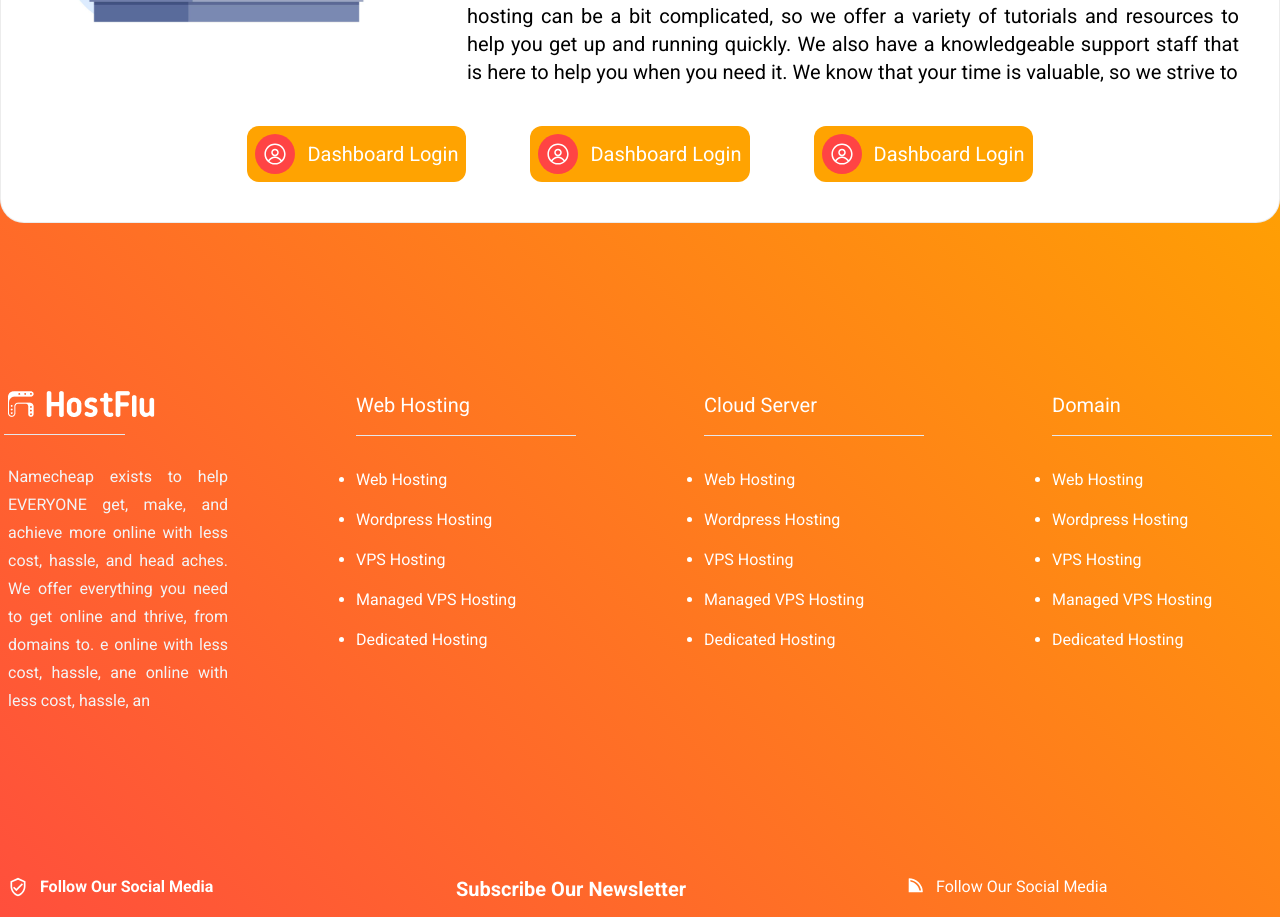
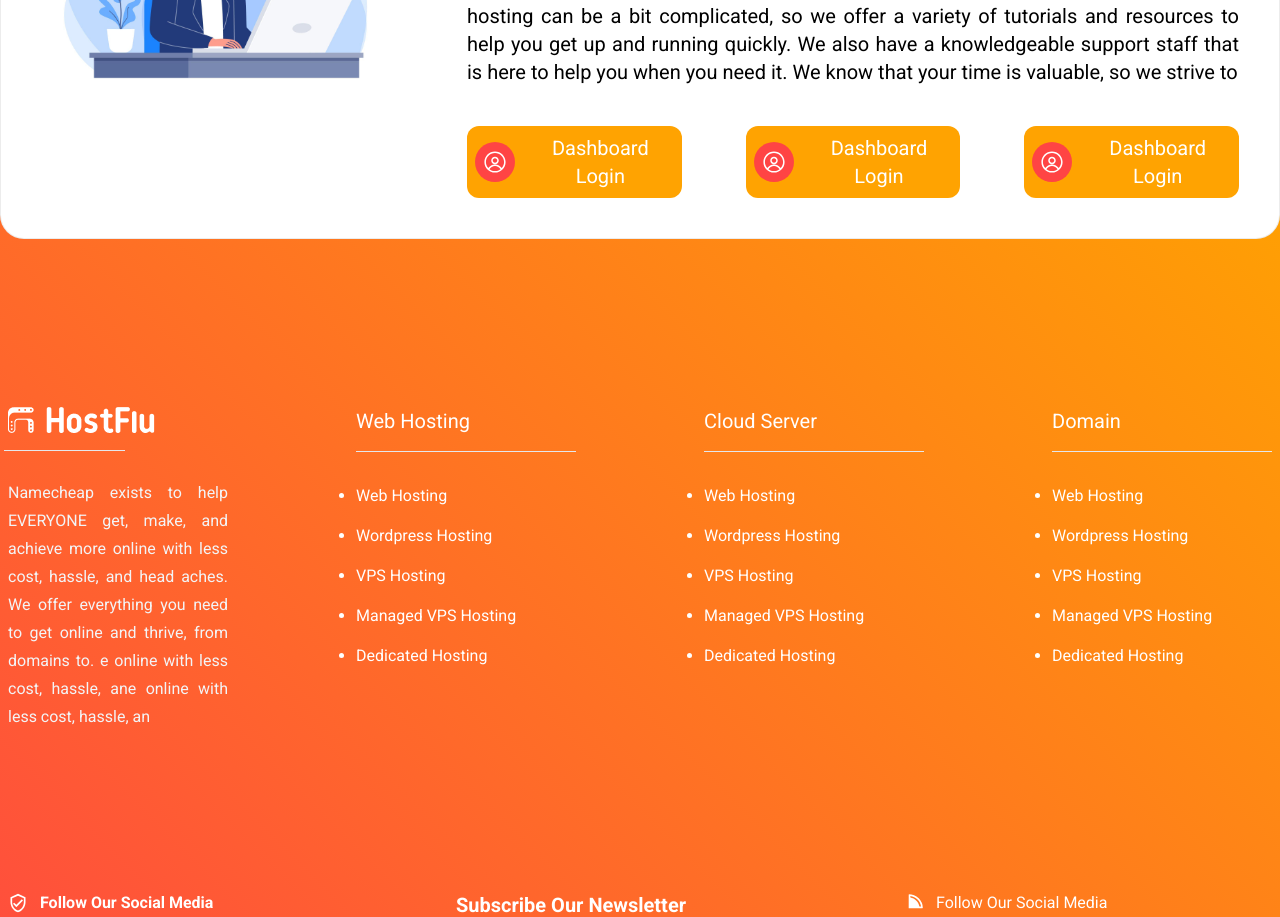
Before and after one commit to pothikit/hostfule-project, a React (Create React App) app: page / in a window 1280 px wide. Shown: the part 8940-9857 px from the top of the page. Built offline with nearby package versions, Linux system fonts and the light colour scheme; a web font is replaced by a local one.

Commit message:
slider arrow issue fixe

```diff
--- a/src/components/footer/Footer.jsx
+++ b/src/components/footer/Footer.jsx
@@ -29,13 +29,15 @@
                         <div className='md:col-span-2'>
                             <h2 className='text-2xl md:text-4xl font-medium mb-8 capitalize'>We are here to help you </h2>
                             <p className='text-justify text-base md:text-xl'>Thank you for your interest in our hosting company support. We are committed to providing our customers with the highest quality service and support. Our team of experienced professionals is here to answer any questions you may have and assist you with setting up your hosting account. Our team is available 24 hours a day, seven days a week, to provide you with the best possible experience. We strive to make sure your hosting experience is stress-free and hassle-free. We understand that sometimes hosting can be a bit complicated, so we offer a variety of tutorials and resources to help you get up and running quickly. We also have a knowledgeable support staff that is here to help you when you need it. We know that your time is valuable, so we strive to</p>
+                            <div className="butttons flex gap-5 md:gap-16 mt-10">
+                                <button className='text-base md:text-xl flex items-center gap-3 p-2 bg-[#FFA301] text-white rounded-xl hover:bg-gradient-to-tr from-primary to-secondary duration-300 group'><span className='group-hover:text-primary text-white p-2 rounded-full group-hover:bg-white bg-primary text-2xl'><RxAvatar /></span><span>Dashboard Login</span></button>
+                                <button className='text-base md:text-xl flex items-center gap-3 p-2 bg-[#FFA301] text-white rounded-xl hover:bg-gradient-to-tr from-primary to-secondary duration-300 group'><span className='group-hover:text-primary text-white p-2 rounded-full group-hover:bg-white bg-primary text-2xl'><RxAvatar /></span><span>Dashboard Login</span></button>
+                                <button className='text-base md:text-xl flex items-center gap-3 p-2 bg-[#FFA301] text-white rounded-xl hover:bg-gradient-to-tr from-primary to-secondary duration-300 group'><span className='group-hover:text-primary text-white p-2 rounded-full group-hover:bg-white bg-primary text-2xl'><RxAvatar /></span><span>Dashboard Login</span></button>
+                            </div>
                         </div>
+
                     </div>
-                    <div className="butttons flex justify-center gap-5 md:gap-16 mt-10">
-                        <button className='text-base md:text-xl flex items-center gap-3 p-2 bg-[#FFA301] text-white rounded-xl hover:bg-gradient-to-tr from-primary to-secondary duration-300 group'><span className='group-hover:text-primary text-white p-2 rounded-full group-hover:bg-white bg-primary text-2xl'><RxAvatar /></span><span>Dashboard Login</span></button>
-                        <button className='text-base md:text-xl flex items-center gap-3 p-2 bg-[#FFA301] text-white rounded-xl hover:bg-gradient-to-tr from-primary to-secondary duration-300 group'><span className='group-hover:text-primary text-white p-2 rounded-full group-hover:bg-white bg-primary text-2xl'><RxAvatar /></span><span>Dashboard Login</span></button>
-                        <button className='text-base md:text-xl flex items-center gap-3 p-2 bg-[#FFA301] text-white rounded-xl hover:bg-gradient-to-tr from-primary to-secondary duration-300 group'><span className='group-hover:text-primary text-white p-2 rounded-full group-hover:bg-white bg-primary text-2xl'><RxAvatar /></span><span>Dashboard Login</span></button>
-                    </div>
+
                 </div>
             </div>
             {/* footer top our support section */}
--- a/src/components/home/home.css
+++ b/src/components/home/home.css
@@ -63,7 +63,8 @@
     padding: 20px !important;
     background: url("../../asstes/arrow-left.png") white;
     background-repeat: no-repeat;
-    background-size: contain;font-size: 0 !important;
+    background-size: contain;
+    font-size: 0 !important;
     background-position: center;
     opacity: 1 !important;
     border-radius: 50%;
```
Also changed, not shown: src/asstes/arrow-right.png.
